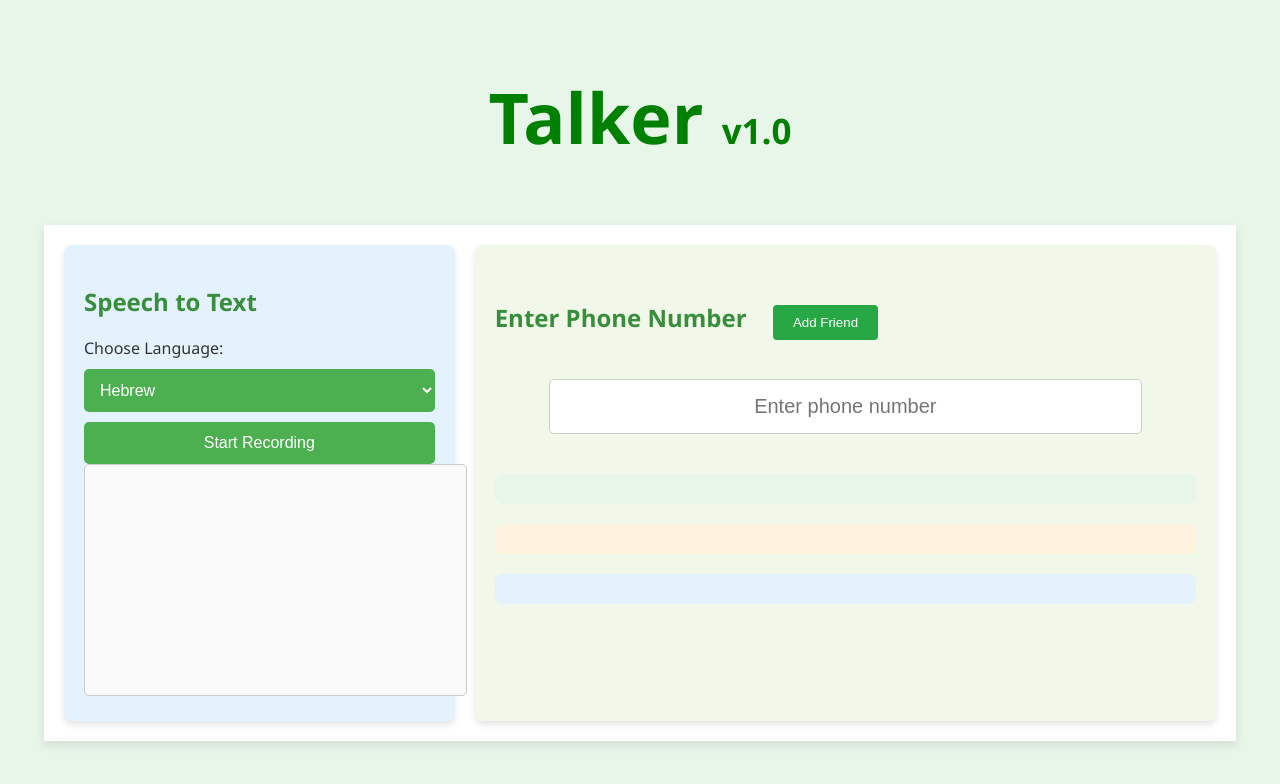
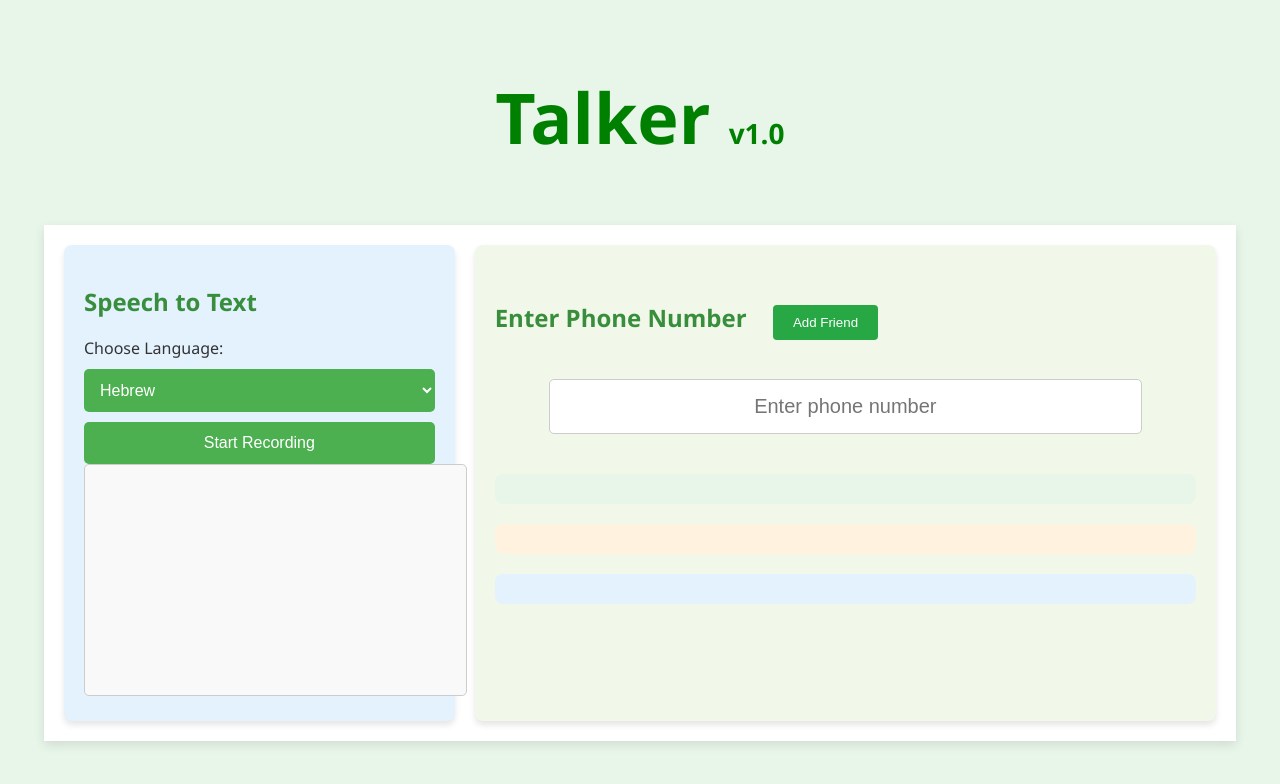
Before and after one commit to Issyanofsky/talker, a plain HTML site: page prod/nginxhtml/index.html in a window 1280 px wide. Drawn offline with Linux system fonts and the light colour scheme.

Commit message:
Copied HTML files to prod/nginxhtml by GitAction pipline

```diff
--- a/prod/nginxhtml/index.html
+++ b/prod/nginxhtml/index.html
@@ -233,7 +233,7 @@
 </head>
 <body>
     <!-- Title -->
-    <h1>Talker <span style="font-size: 0.5em;">v1.0</span></h1>
+    <h1>Talker <span style="font-size: 0.4em;">v1.0</span></h1>
 <div class="container">
     <!-- Speech to Text Section -->
     <div class="speech-to-text">
```
